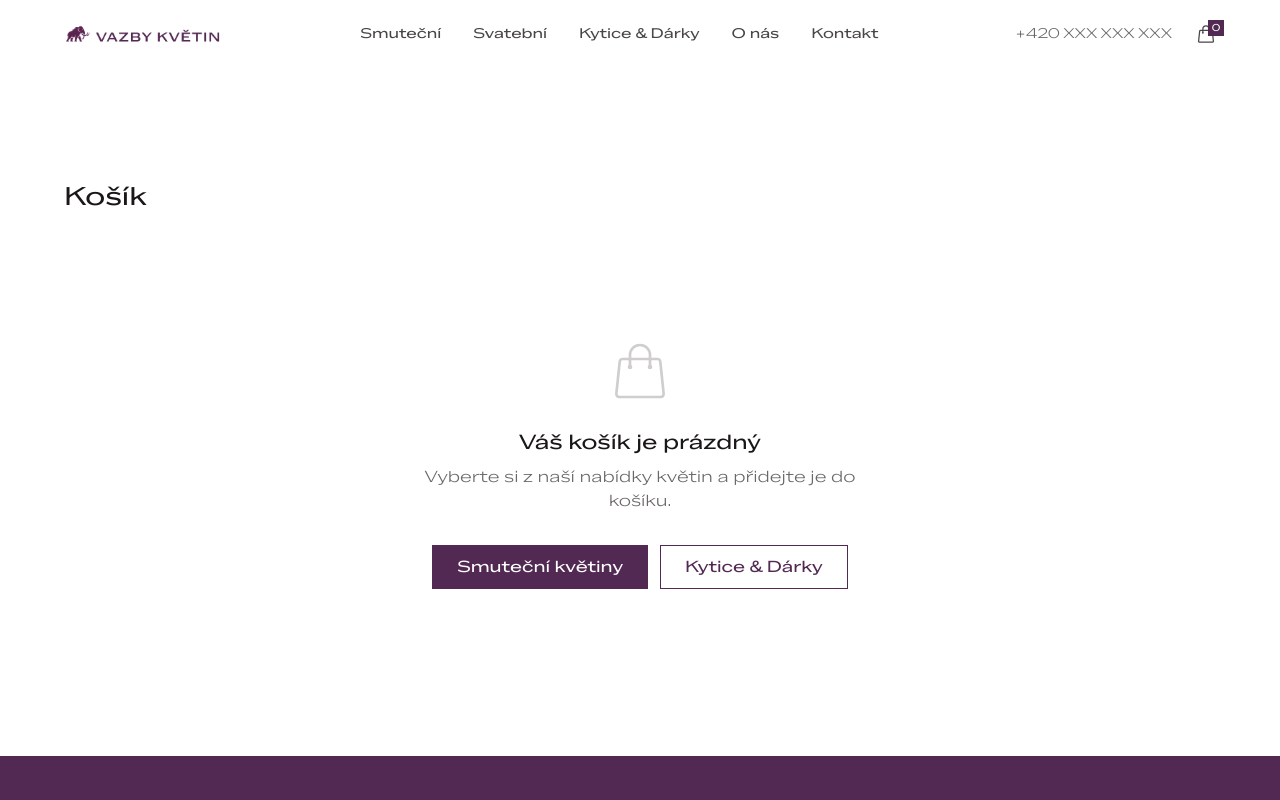
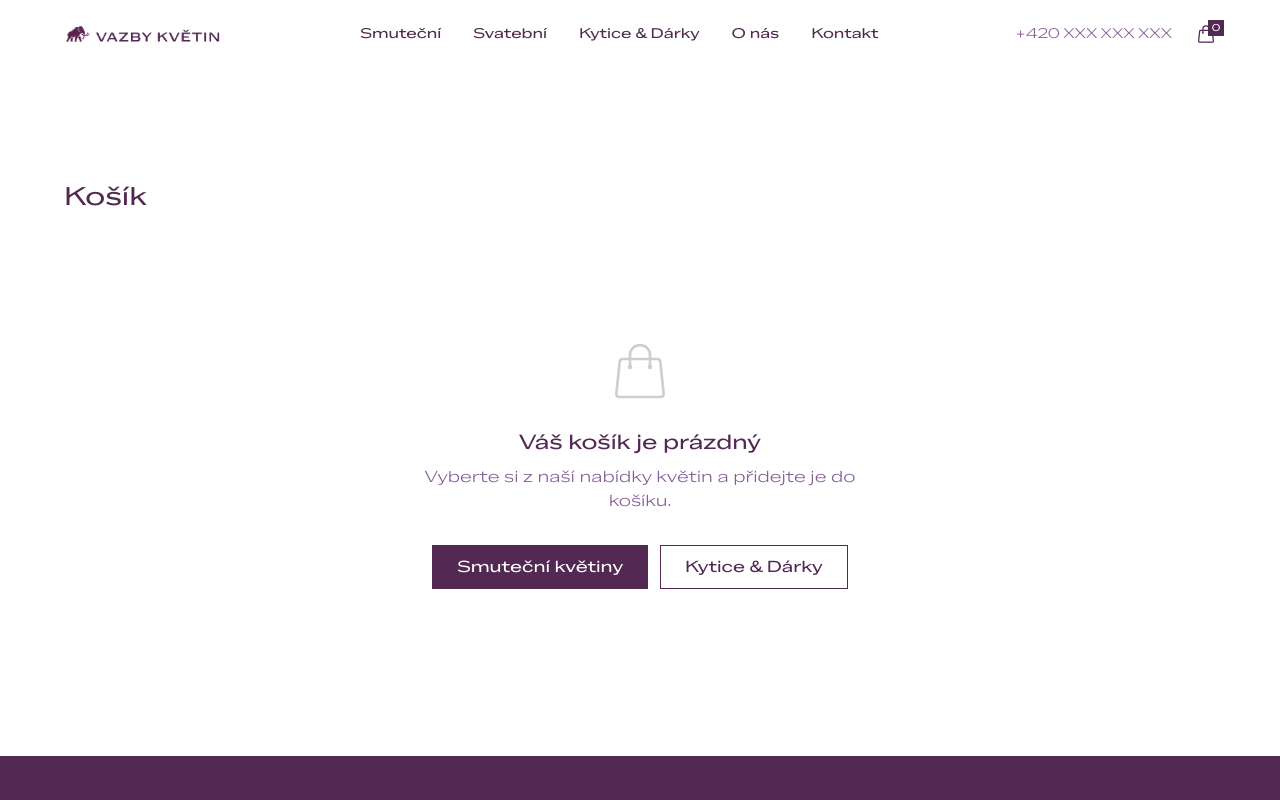
Before and after one commit to ondrejfolbr/vazbykvetin-web, a Next.js app: page /kosik in a window 1280 px wide. Shown: the top 800 px of the page. Built offline with nearby package versions, Linux system fonts and the light colour scheme; a web font is replaced by a local one.

Commit message:
style: set global text color to primary purple (#522953)
Dark text classes (neutral-900/800/700) now map to primary purple.
White text on dark backgrounds preserved as-is.

Co-Authored-By: Claude Opus 4.6 <noreply@anthropic.com>

```diff
--- a/src/app/globals.css
+++ b/src/app/globals.css
@@ -50,7 +50,7 @@
 
   /* Background / Foreground */
   --background: var(--color-white);
-  --foreground: var(--color-black);
+  --foreground: var(--color-primary);
 }
 
 /* ===== Tailwind v4 Theme ===== */
@@ -177,6 +177,18 @@
 .tracking-wider { letter-spacing: 0.1em; }
 .tracking-widest { letter-spacing: 0.2em; }
 
+/* ===== Global: primary purple text color ===== */
+.text-neutral-black,
+.text-neutral-900,
+.text-neutral-800,
+.text-neutral-700 {
+  color: var(--color-primary) !important;
+}
+.text-neutral-600,
+.text-neutral-500 {
+  color: var(--color-primary-70) !important;
+}
+
 /* ===== Global: no border-radius anywhere ===== */
 * {
   border-radius: 0 !important;
```
